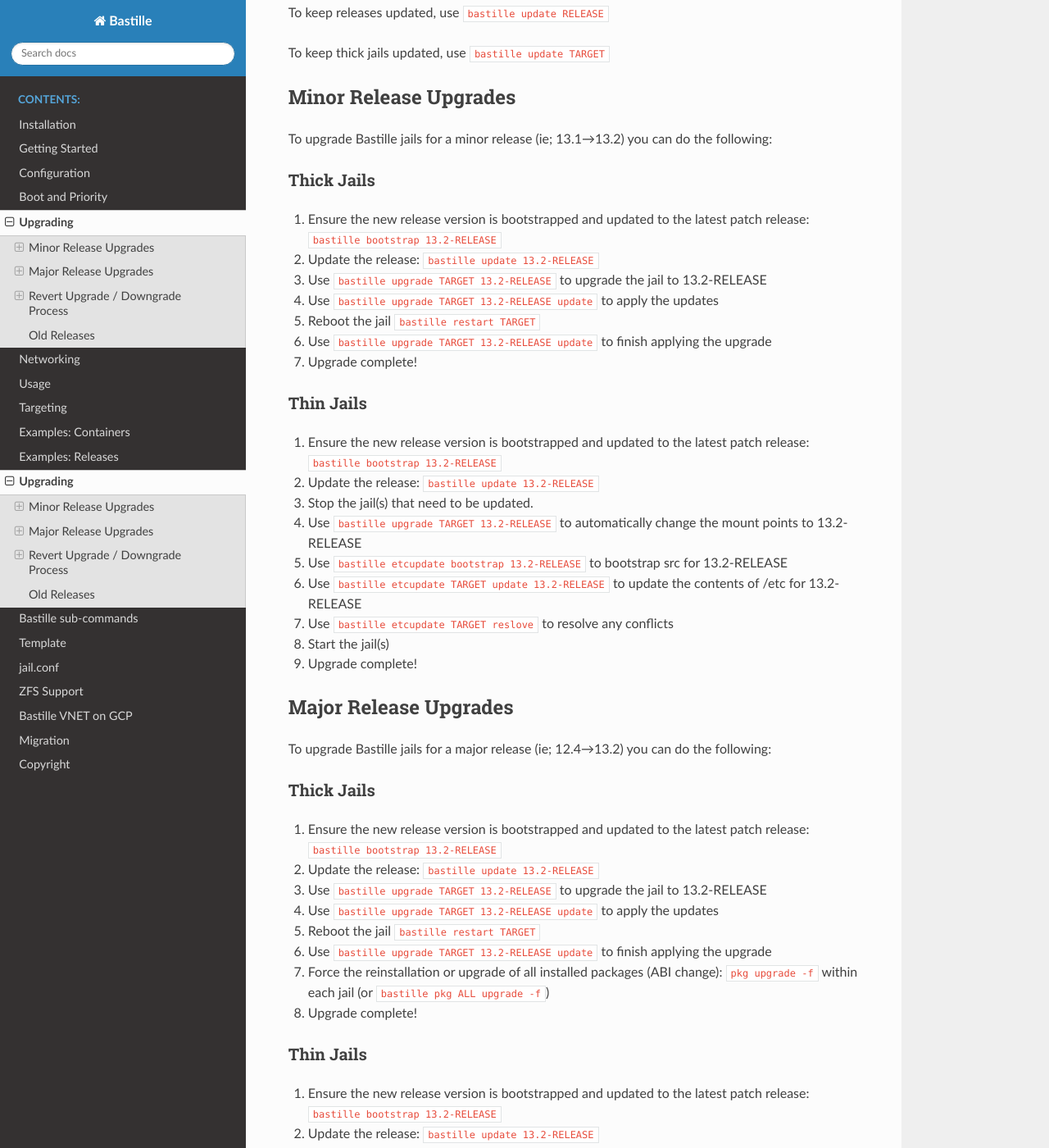
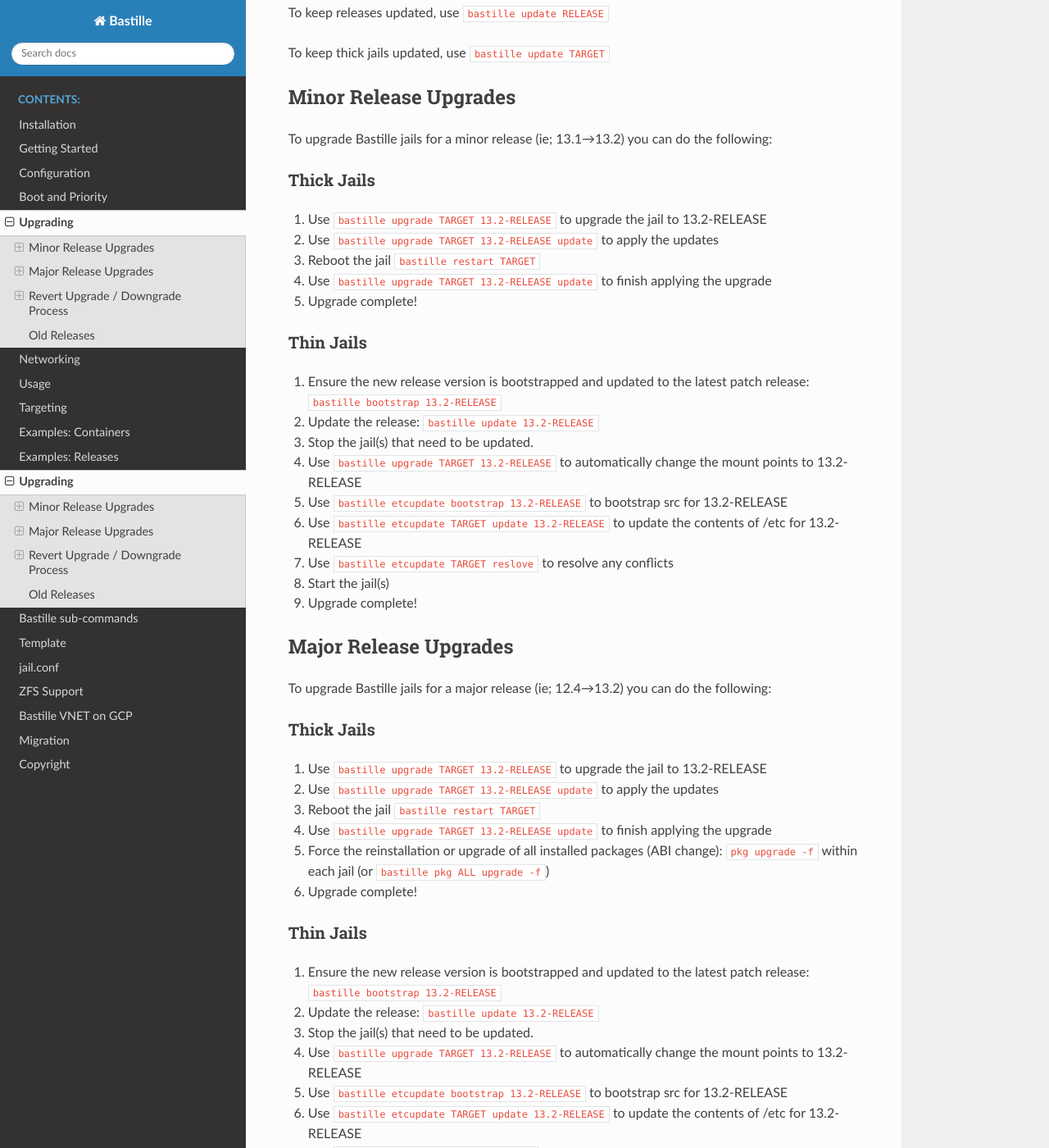
Before and after one commit to BastilleBSD/bastille, a Sphinx documentation site: the page built from docs/chapters/upgrading.rst, in a window 1280 px wide and 1400 px high, scrolled down 300 px. Shown: the whole window at 82% size. Built offline with Sphinx 7.4.7 and the Read the Docs theme 3.1.0, drawn with Linux system fonts in a browser that asks for light colours.

Commit message:
docs: Upgrading thick jails doesn’t need bootstrapped release

```diff
--- a/docs/chapters/upgrading.rst
+++ b/docs/chapters/upgrading.rst
@@ -18,13 +18,11 @@ To upgrade Bastille jails for a minor release (ie; 13.1→13.2) you can do the f
 Thick Jails
 -----------
 
-1. Ensure the new release version is bootstrapped and updated to the latest patch release: ``bastille bootstrap 13.2-RELEASE``
-2. Update the release: ``bastille update 13.2-RELEASE``
-3. Use ``bastille upgrade TARGET 13.2-RELEASE`` to upgrade the jail to 13.2-RELEASE
-4. Use ``bastille upgrade TARGET 13.2-RELEASE update`` to apply the updates
-5. Reboot the jail ``bastille restart TARGET``
-6. Use ``bastille upgrade TARGET 13.2-RELEASE update`` to finish applying the upgrade
-7. Upgrade complete!
+1. Use ``bastille upgrade TARGET 13.2-RELEASE`` to upgrade the jail to 13.2-RELEASE
+2. Use ``bastille upgrade TARGET 13.2-RELEASE update`` to apply the updates
+3. Reboot the jail ``bastille restart TARGET``
+4. Use ``bastille upgrade TARGET 13.2-RELEASE update`` to finish applying the upgrade
+5. Upgrade complete!
 
 Thin Jails
 ----------
@@ -48,14 +46,12 @@ To upgrade Bastille jails for a major release (ie; 12.4→13.2) you can do the f
 Thick Jails
 -----------
 
-1. Ensure the new release version is bootstrapped and updated to the latest patch release: ``bastille bootstrap 13.2-RELEASE``
-2. Update the release: ``bastille update 13.2-RELEASE``
-3. Use ``bastille upgrade TARGET 13.2-RELEASE`` to upgrade the jail to 13.2-RELEASE
-4. Use ``bastille upgrade TARGET 13.2-RELEASE update`` to apply the updates
-5. Reboot the jail ``bastille restart TARGET``
-6. Use ``bastille upgrade TARGET 13.2-RELEASE update`` to finish applying the upgrade
-7. Force the reinstallation or upgrade of all installed packages (ABI change): ``pkg upgrade -f`` within each jail (or ``bastille pkg ALL upgrade -f``)
-8. Upgrade complete!
+1. Use ``bastille upgrade TARGET 13.2-RELEASE`` to upgrade the jail to 13.2-RELEASE
+2. Use ``bastille upgrade TARGET 13.2-RELEASE update`` to apply the updates
+3. Reboot the jail ``bastille restart TARGET``
+4. Use ``bastille upgrade TARGET 13.2-RELEASE update`` to finish applying the upgrade
+5. Force the reinstallation or upgrade of all installed packages (ABI change): ``pkg upgrade -f`` within each jail (or ``bastille pkg ALL upgrade -f``)
+6. Upgrade complete!
 
 Thin Jails
 ----------
```
